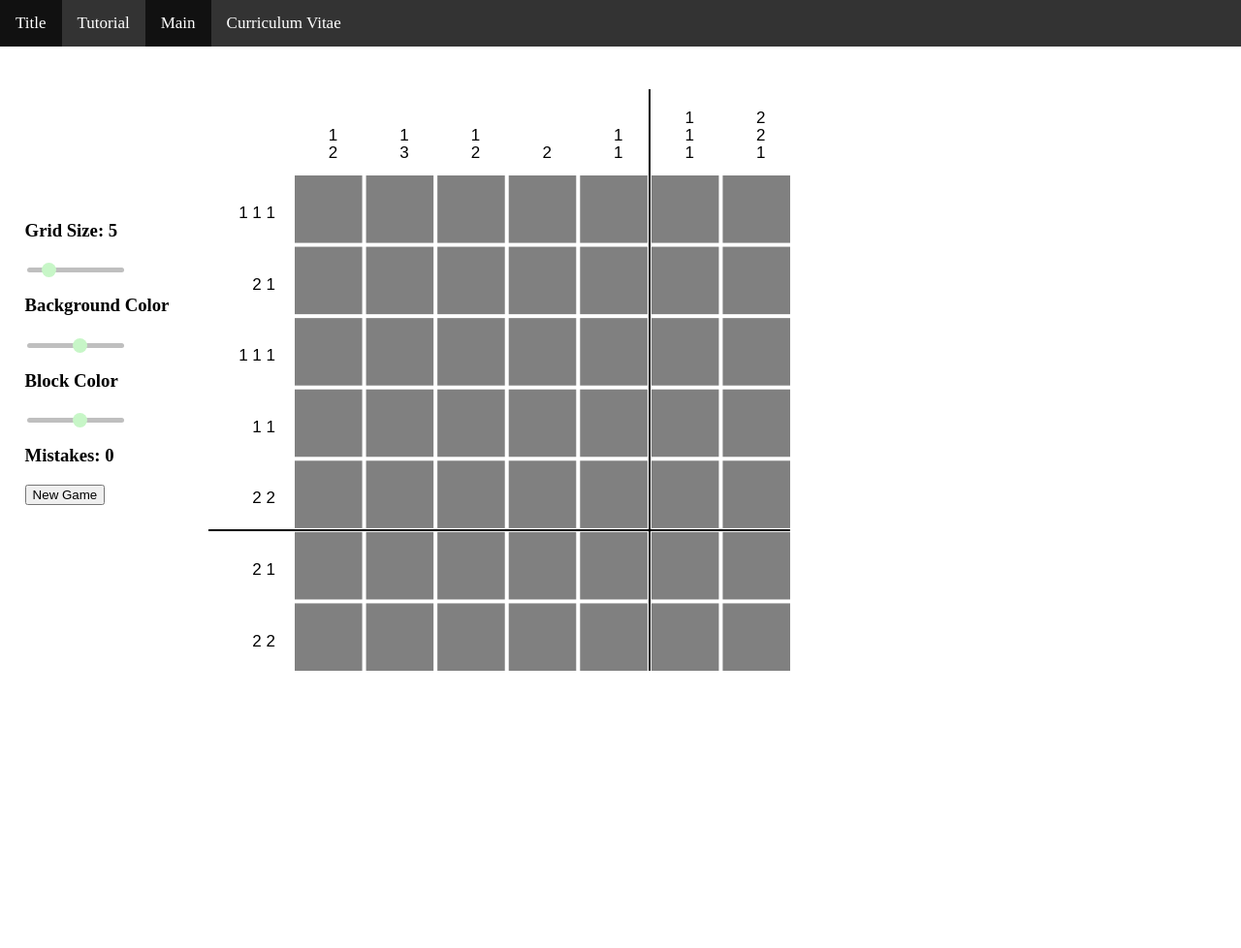
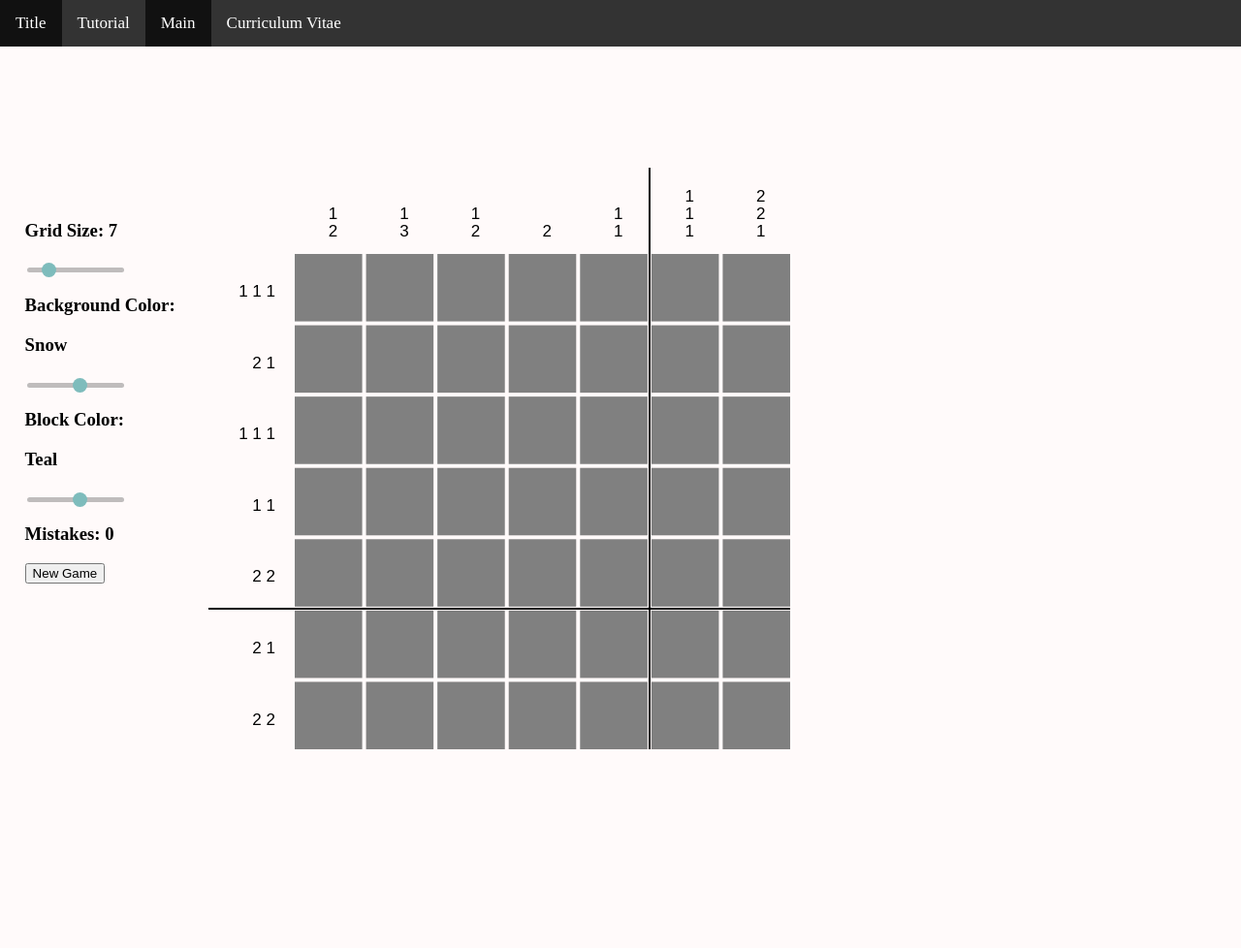
Before and after one commit to ggkfox/Picross, a PHP site: page / in a window 1280 px wide; the page is wider, and only the part inside the window is pictured. Shown: that part at 97% size. Before the commit the page ends 692 px from the top of that part, so only its background shows below. Run offline with PHP 8.4, Linux system fonts and the light colour scheme.

Commit message:
ALLL ME BTW

```diff
--- a/css/styles.css
+++ b/css/styles.css
@@ -73,15 +73,15 @@ li a.active{
     width: 15px;
     height: 15px;
     border-radius: 50%;
-    background: lightgreen;
+    background: teal;
     cursor: pointer;
 }
 
 .slider::-moz-range-thumb {
-    width: 25px;
-    height: 25px;
+    width: 15px;
+    height: 15px;
     border-radius: 50%;
-    background: lightgreen;
+    background: teal;
     cursor: pointer;
 }
 
--- a/index.html
+++ b/index.html
@@ -20,19 +20,21 @@
 	</div>
 
 	<div id = "controls">
-		<h3 id="h3GridSize">Grid Size: 5</h3>
+		<h3 class="controls" id="h3GridSize">Grid Size: 7</h3>
 			<div>
 			<p><input type="range" min="3" max="25" value="7" class="slider" id="gridSize"></p>
 			</div>
-		<h3 id="h3BackgroundColor">Background color</h3>
+		<h3>Background Color:</h3>
+		<h3 class="controls" id="h3BackgroundColor">Snow</h3>
 			<div>
 			<p><input type="range" min="0" max="9" value="5" class="slider" id="gridColor"></p>
 			</div>
-		<h3 id="h3BlockColor">Block Color</h3>
+		<h3>Block Color:</h3>
+		<h3 class="controls" id="h3BlockColor">Teal</h3>
 			<div>
 			<p><input type="range" min="0" max="9" value="5" class="slider" id="blockColor"></p>
 			</div>
-		<h3 id="mistakes" >Mistakes: 0</h3>
+		<h3 class="controls" id="mistakes" >Mistakes: 0</h3>
 		<p><button id="newGame">New Game</button></p>
 	</div>
 
--- a/js/main.js
+++ b/js/main.js
@@ -8,6 +8,8 @@ var htmlGridSize = document.getElementById('h3GridSize');
 var htmlBackgroundColor = document.getElementById('h3BackgroundColor');
 var htmlBlockColor = document.getElementById('h3BlockColor');
 var htmlNewGame = document.getElementById('newGame');
+var htmlControlsFont = document.getElementById('controls');
+var htmlSliderColor = document.getElementsByClassName('slider');
 
 //-----------Configuration [adjustable by user]
 var windowSize = 600;
@@ -25,9 +27,9 @@ var player;
 
 //----------Configuartion [not by user]
 var grid = {"border": ["2", "2", "3", "3", "4", "4", "5", "5", "6", "6", "7", "7", "8", "8", "9", "9", "10", "10", "11", "11", "12", "12", "13"],
-			"correctColor" : ["black", "red", "orange", "yellow", "lightgreen", "green", "lightblue", "blue", "purple", "pink"],
-			"backgroundColor" : ["black", "red", "orange", "yellow", "lightgreen", "white", "lightblue", "blue", "purple", "pink"],
-			"fontColor" : ["white", "black", "black", "black",  "black", "black", "black", "black", "black", "black"]}
+			"correctColor" : ["navy", "aqua", "orange", "yellow", "lime", "teal", "white", "maroon", "purple", "olive"],
+			"backgroundColor" : ["peachpuff", "lightyellow", "darkseagreen", "lightcyan", "plum", "snow", "cornsilk", "gainsboro", "wheat", "black"],
+			"fontColor" : ["black", "black", "black", "black",  "black", "black", "black", "black", "black", "white"]}
 var gap = 4; //gap between tiles (this number should be half of what you with the gap to be)
 var padding = 5; //space around game on all sides
 var textDistance = 20; //text distance away from first tile
@@ -94,11 +96,19 @@ htmlBackgroundColorSlider.addEventListener('input', function(){
     htmlBackgroundColor.textContent = "Background Color: " + grid.backgroundColor[htmlBackgroundColorSlider.value];
 	fontColor = grid.fontColor[htmlBackgroundColorSlider.value];
     BackgroundColor.style.backgroundColor = grid.backgroundColor[htmlBackgroundColorSlider.value];
-    displayNumbers();
+    drawLayer1();
+}, false)
+
+htmlBackgroundColorSlider.addEventListener('input', function(){
+    htmlBackgroundColor.textContent = grid.backgroundColor[htmlBackgroundColorSlider.value];
+	fontColor = grid.fontColor[htmlBackgroundColorSlider.value];
+    BackgroundColor.style.backgroundColor = grid.backgroundColor[htmlBackgroundColorSlider.value];
+	htmlControlsFont.style.color = grid.fontColor[htmlBackgroundColorSlider.value];
+    drawLayer1();
 }, false)
 
 htmlBlockColorSlider.addEventListener('input', function(){
-    htmlBlockColor.textContent = "Block Color: " + grid.correctColor[htmlBlockColorSlider.value];
+    htmlBlockColor.textContent = grid.correctColor[htmlBlockColorSlider.value];
 	correctColor = grid.correctColor[htmlBlockColorSlider.value];
     drawLayer2();
 }, false)
```
